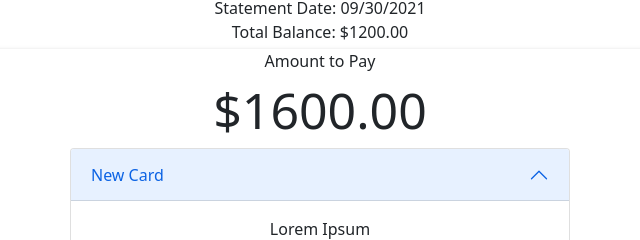
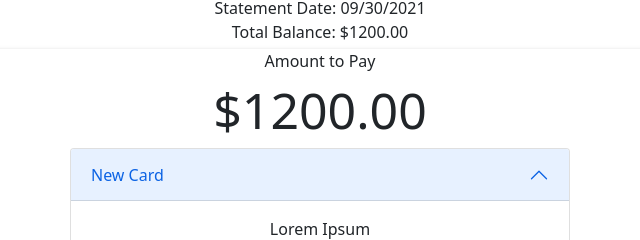
Before and after one commit to MyronOuyang/myronouyang.github.io, a plain HTML site: page index.html in a window 1280 px wide. Shown: the part 424-664 px from the top of the page, 320-960 px from the left. Drawn offline with nearby package versions, Linux system fonts and the light colour scheme.

Commit message:
[FIX]amount to display

```diff
--- a/index.html
+++ b/index.html
@@ -35,7 +35,7 @@
                     Amount to Pay
                 </div>
                 <div style="font-size: 50px">
-                    $1600.00
+                    $1200.00
                 </div>
                 <div style="width: 500px; flex: 1;">
                     <div class="accordion" id="accordionExample">
```
